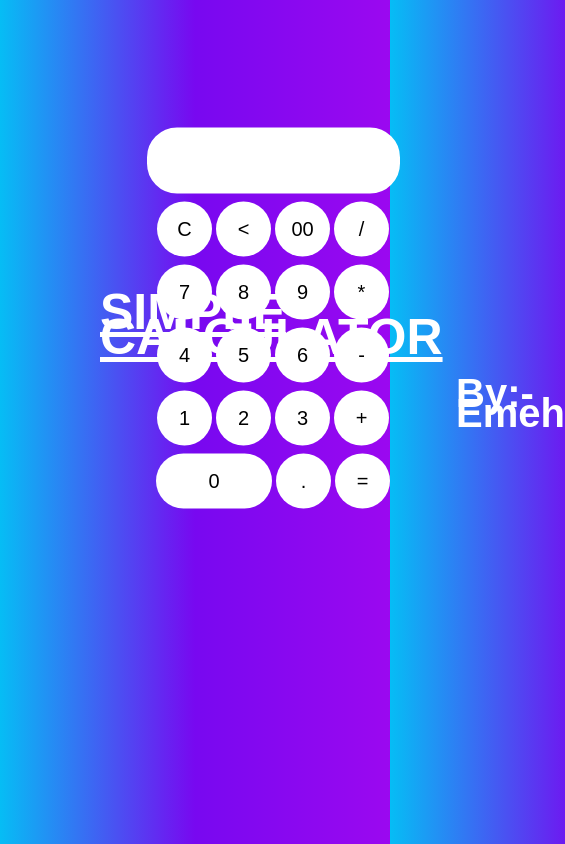
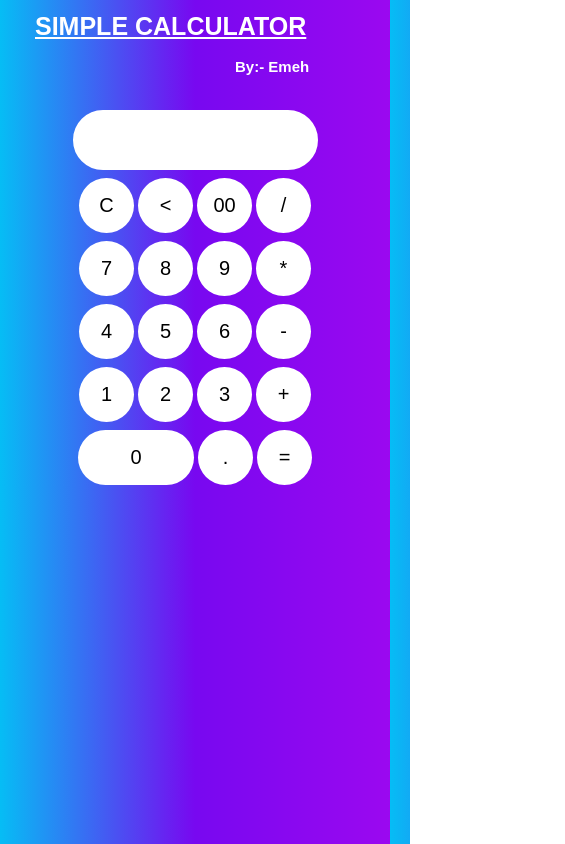
Before and after one commit to Emeson360/simpleCalculator, a plain HTML site: page index.html in a window 390 px wide. Shown: the whole page, 565 px wide, since content can reach past the window. Drawn offline with Linux system fonts and the light colour scheme.

Commit message:
Added responsiveness

```diff
--- a/CSS/main.css
+++ b/CSS/main.css
@@ -1,9 +1,30 @@
-body {
+* {
     margin: 0;
     padding: 0;
+    box-sizing: border-box;
+}
+
+body {
     background-image: linear-gradient(to left, #9b08f0, #7808f0, #06bdf5);
     line-height: 0.5;
-    position: relative;
+}
+
+.cont {
+    width: 100%;
+    display: flex;
+    justify-content: space-between;
+    align-items: center;
+}
+
+.txt {
+    width: 50%;
+    margin-left: 120px;
+    margin-top: 90px;
+}
+
+.formCont {
+    width: 40%;
+    margin-top: 100px;
 }
 
 h1 {
@@ -11,8 +32,6 @@ h1 {
     font-size: 50px;
     font-weight: 700;
     text-transform: uppercase;
-    margin-top: 300px;
-    margin-left: 100px;
     font-family: sans-serif;
     text-decoration: underline;
 }
@@ -22,19 +41,14 @@ h2 {
     font-size: 40px;
     font-weight: 700;
     text-transform: capitalize;
-    margin-top: -1px;
-    margin-left: 456px;
+    margin-top: 30px;
+    margin-left: 350px;
     font-family: sans-serif;
 }
 
 .calci {
-    padding: 100px 0px;
-    width: 500px;
-    position: absolute;
-    top: 15%;
-    left: 70%;
-    transform: translate(-50%, -50%);
-    transition: 0.25px;
+    width: 50%;
+    margin: auto;
     text-align: center;
 }
 
@@ -87,3 +101,94 @@ h2 {
     font-family: sans-serif;
     cursor: pointer;
 }
+
+
+/* For laptop */
+
+@media screen and (max-width: 1024px) {
+    .txt {
+        width: 50%;
+        margin-left: 40px;
+    }
+
+
+    h1 {
+        font-size: 40px;
+    }
+
+    h2 {
+        font-size: 30px;
+        margin-left: 290px;
+    }
+
+    .formCont {
+        width: 50%;
+    }
+
+    .calci {
+        width: 300px;
+    }
+}
+
+
+/* For tablet */
+@media screen and (max-width: 768px) {
+    .txt {
+        width: 50%;
+        margin-left: 10px;
+    }
+    h1 {
+        font-size: 30px;
+    }
+
+    h2 {
+        font-size: 20px;
+        margin-left: 220px;
+    }
+
+    .formCont {
+        width: 50%;
+    }
+
+    .calci {
+        width: 300px;
+    }
+}
+
+
+/* For mobile */
+@media screen and (max-width: 425px) {
+
+    .cont {
+        display: block;
+    }
+
+    .txt {
+        width: 100%;
+        padding-left: 15px;
+        margin-left: 20px;
+        margin-top: 20px;
+        /* margin: auto; */
+    }
+    h1 {
+        font-size: 25px;
+    }
+
+    h2 {
+        font-size: 15px;
+        margin-left: 200px;
+    }
+
+    .formCont {
+        width: 100%;
+        margin-top: 40px;
+    }
+
+    .calci {
+        width: 300px;
+    }
+
+
+
+
+}
--- a/index.html
+++ b/index.html
@@ -9,9 +9,13 @@
 </head>
 <body>
 
+   <div class="cont">
+    <div class="txt">
         <h1>Simple calculator</h1>
         <h2>By:- emeh</h2>
+    </div>
 
+    <div class="formCont">
         <form action="calculator.html" name="form1" class="calci" method="POST">
             <input type="text" name="answer" id="display"> <br> <br>
 
@@ -39,7 +43,9 @@
             <input type="button" class="btn" value="." onclick="form1.answer.value+='.'" >
             <input type="button" class="operatorBtn" value="=" onclick="form1.answer.value=eval(form1.answer.value)" >
         </form>
+    </div>
 
+   </div>
 
 
 
```
Lines whose indentation alone changed are shown as unchanged.
